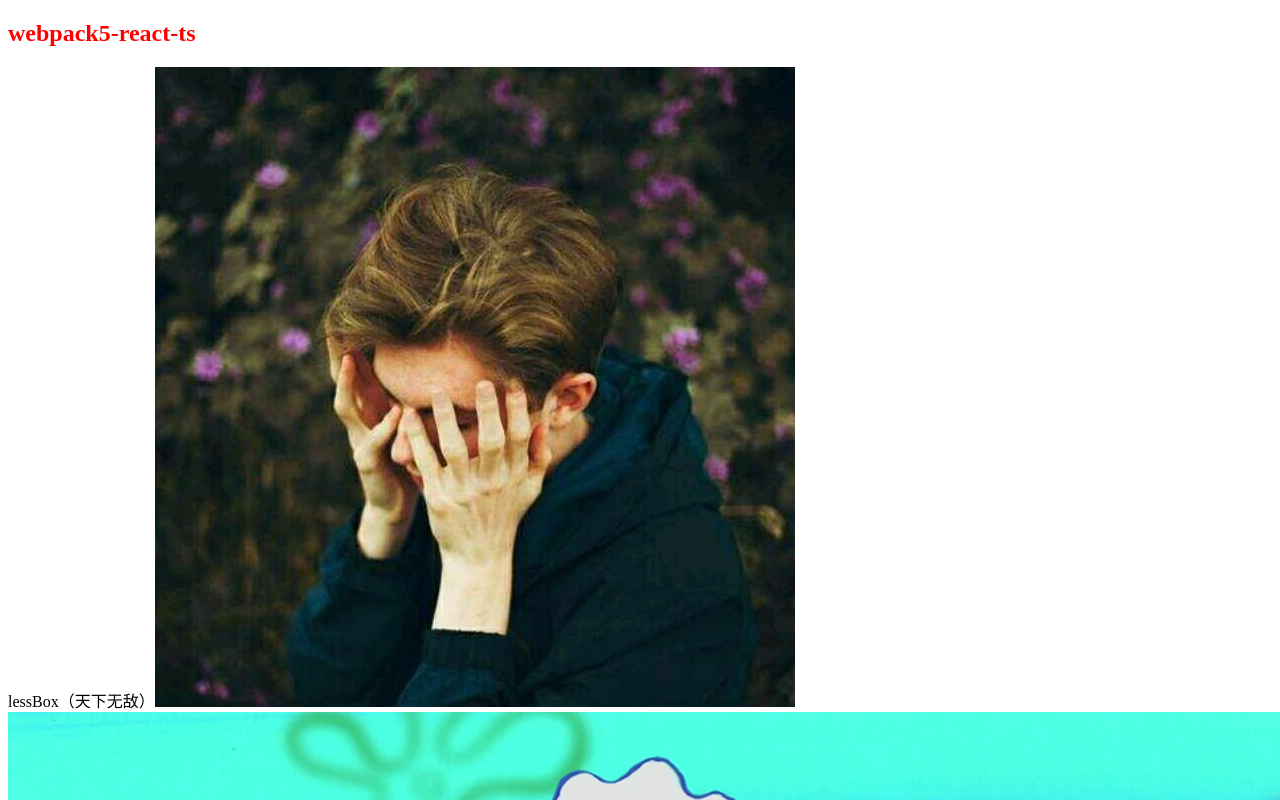
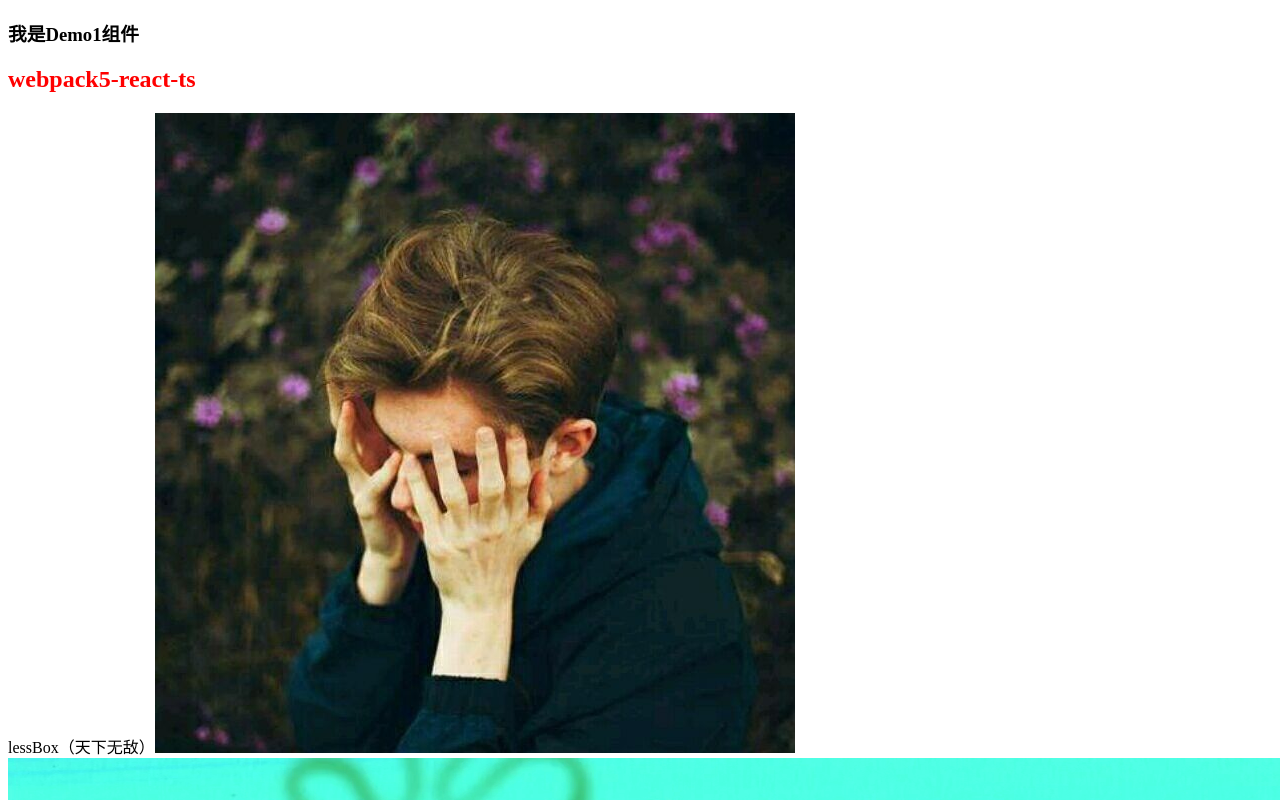
Before and after one commit to JeromeD3/react-webpack-template, a React app: page / in a window 1280 px wide. Shown: the top 800 px of the page. Built offline with nearby package versions, Linux system fonts and the light colour scheme.

Commit message:
chore: 检测tree-shaking

```diff
--- a/src/App.tsx
+++ b/src/App.tsx
@@ -8,6 +8,8 @@ import bigImg from '@/assets/imgs/3552951680506830_.pic_hd.jpg'
 import chengzi from '@/assets/imgs/image-20230209005812767.png'
 import memberList from './test.json'
 import ClassComp from '@/components/Class'
+import { Demo1, Demo2 } from '@/components'
+
 
 function App() {
   const [count, setCounts] = useState('')
@@ -18,6 +20,7 @@ function App() {
 
   return (
     <div>
+      <Demo1 />
       <h2>webpack5-react-ts</h2>
       <div className={lessStyles['lessBox']}>
         <div className={lessStyles['box']}>
--- /dev/null
+++ b/src/components/Demo1.tsx
@@ -0,0 +1,5 @@
+import React from "react";
+function Demo1() {
+  return <h3>我是Demo1组件</h3>
+}
+export default Demo1
--- /dev/null
+++ b/src/components/Demo2.tsx
@@ -0,0 +1,5 @@
+import React from "react";
+function Demo2() {
+  return <h3>我是Demo2组件</h3>
+}
+export default Demo2
--- /dev/null
+++ b/src/components/index.ts
@@ -0,0 +1,3 @@
+// src/components/index.ts
+export { default as Demo1 } from './Demo1'
+export { default as Demo2 } from './Demo2'
```
